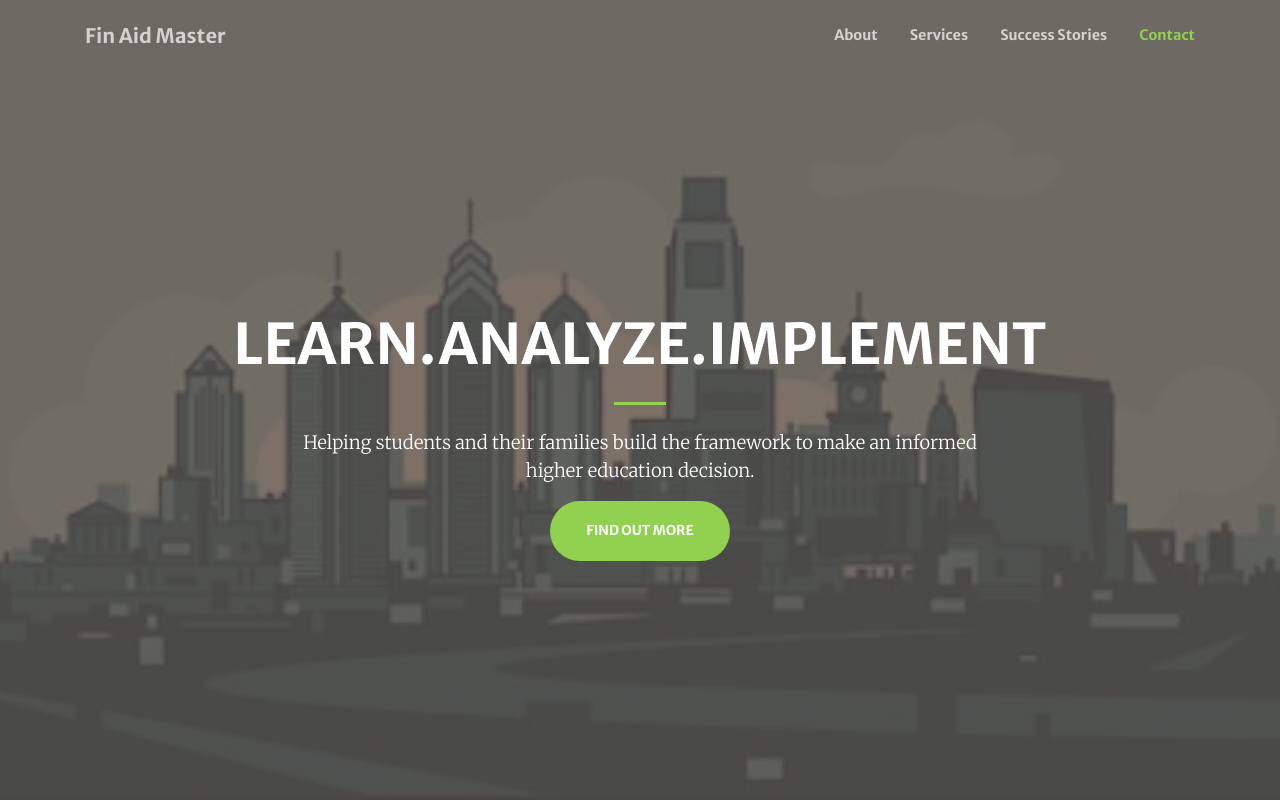
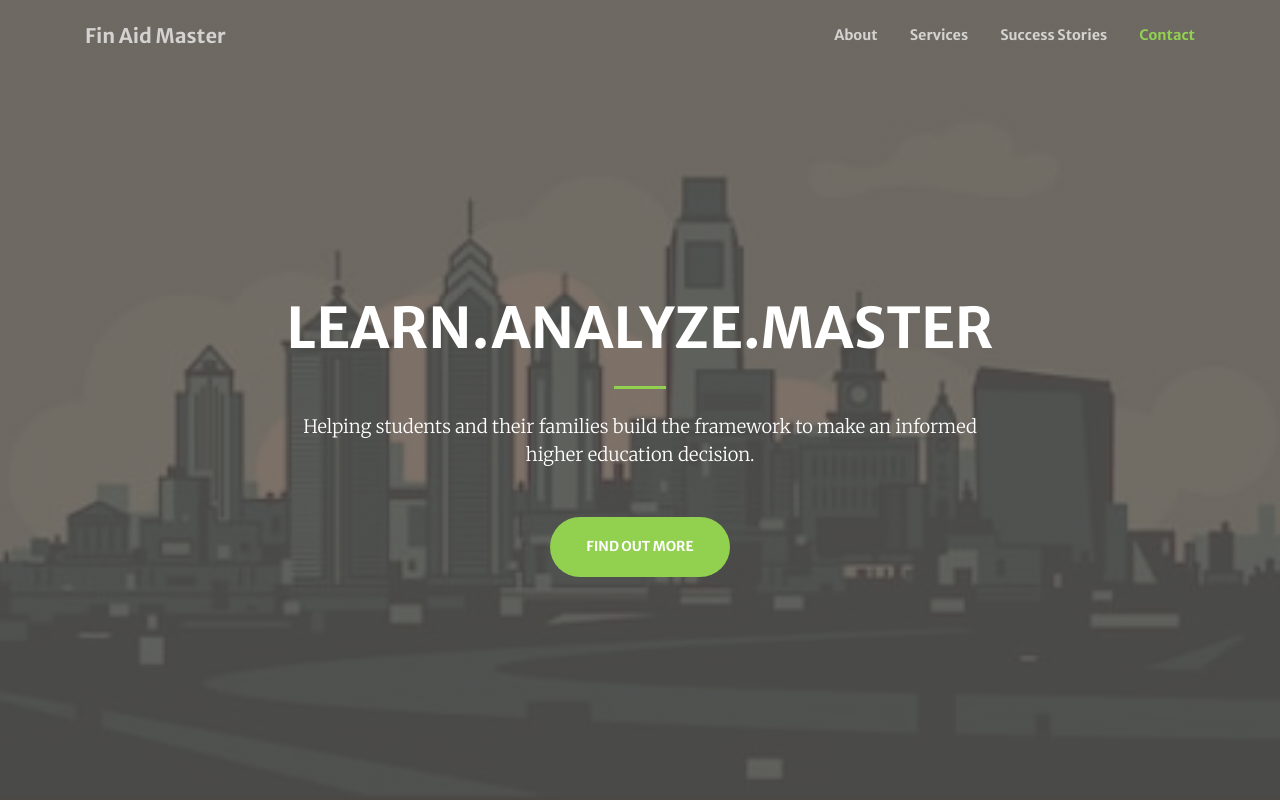
Before and after one commit to phillyfinaidhelp/finaidmaster, a website with bundled scripts: page index.html in a window 1280 px wide. Shown: the top 800 px of the page. Built offline with nearby package versions, Linux system fonts and the light colour scheme.

Commit message:
Update index.html

```diff
--- a/index.html
+++ b/index.html
@@ -58,11 +58,11 @@
     <div class="container h-100">
       <div class="row h-100 align-items-center justify-content-center text-center">
         <div class="col-lg-10 align-self-end">
-          <h1 class="text-uppercase text-white font-weight-bold">Learn.Analyze.Implement</h1>
+          <h1 class="text-uppercase text-white font-weight-bold">Learn.Analyze.Master</h1>
           <hr class="divider my-4">
         </div>
         <div class="col-lg-8 align-self-baseline">
-          <p class="text-white font-weight-light mb-8">Helping students and their families build the framework to make an informed higher education decision.
+          <p class="text-white font-weight-light mb-5">Helping students and their families build the framework to make an informed higher education decision.
 </p>
           <a class="btn btn-primary btn-xl js-scroll-trigger" href="#about">Find Out More</a>
         </div>
```
